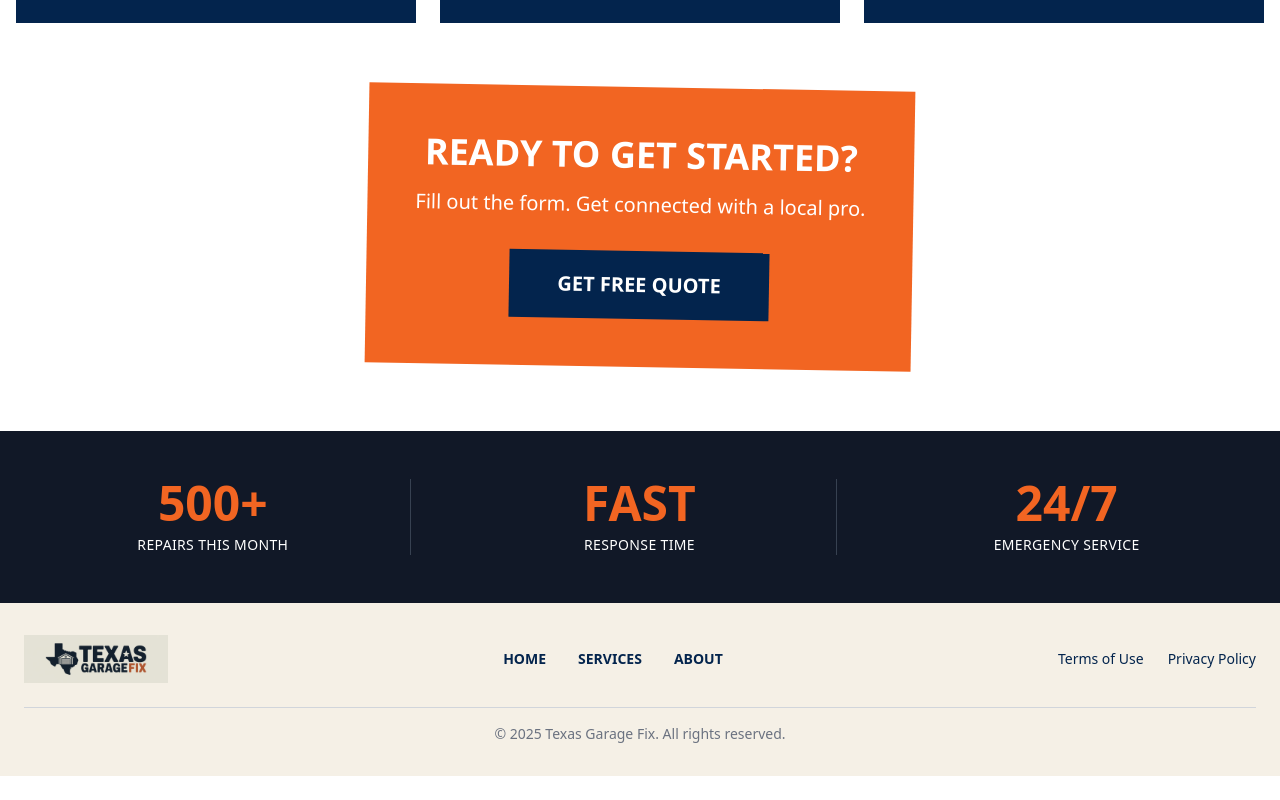
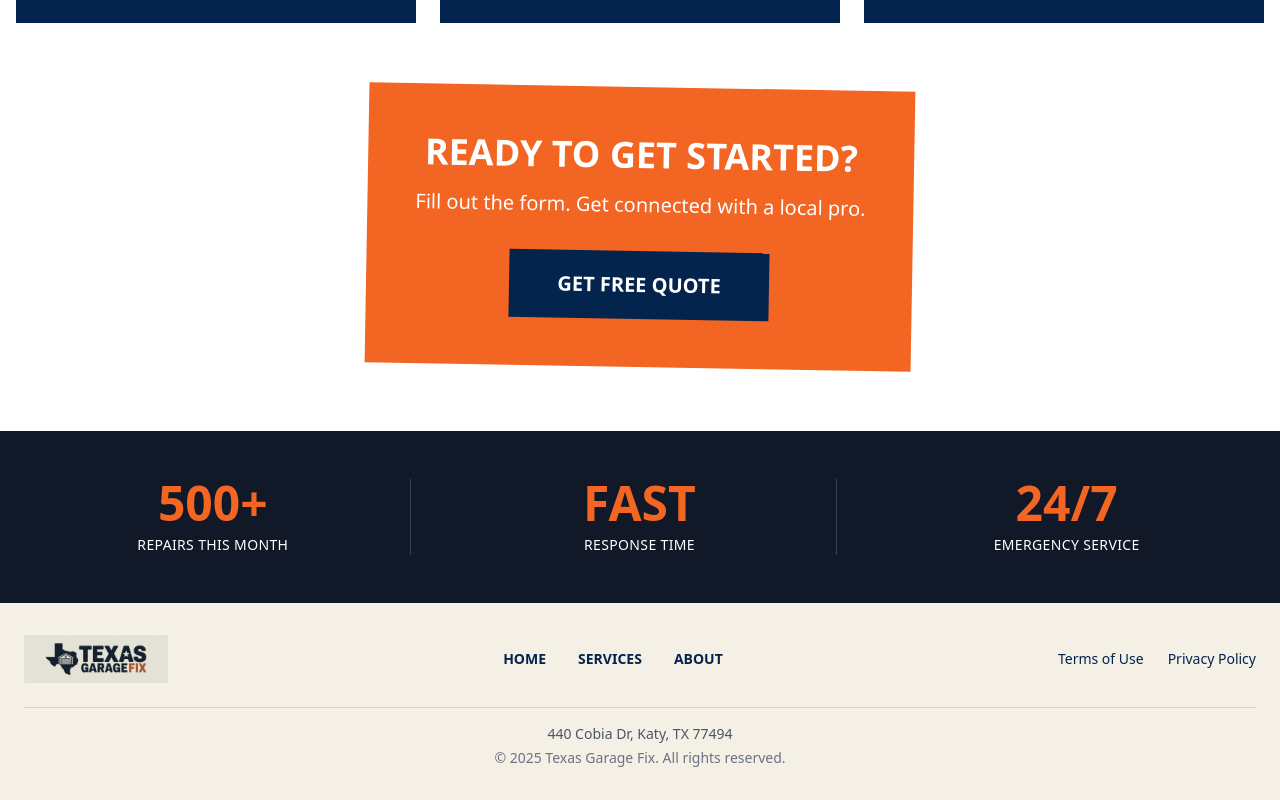
Before and after one commit to jlanddev/texasgaragefix, a Next.js app: page /about in a window 1280 px wide. Shown: the part 1972-2772 px from the top of the page. Before the commit the page ends 2748 px from the top, so only its background shows below. Built offline with nearby package versions, Linux system fonts and the light colour scheme.

Commit message:
Add address to footer on all pages
🤖 Generated with [Claude Code](https://claude.com/claude-code)

Co-Authored-By: Claude Opus 4.5 <noreply@anthropic.com>

```diff
--- a/app/about/page.js
+++ b/app/about/page.js
@@ -194,8 +194,9 @@ export default function AboutPage() {
               <a href="/privacy-policy" className="text-smokey hover:text-tn-orange transition">Privacy Policy</a>
             </div>
           </div>
-          <div className="border-t border-gray-300 pt-4">
-            <p className="text-sm text-gray-500 text-center">&copy; 2025 Texas Garage Fix. All rights reserved.</p>
+          <div className="border-t border-gray-300 pt-4 text-center">
+            <p className="text-sm text-gray-600 mb-1">440 Cobia Dr, Katy, TX 77494</p>
+            <p className="text-sm text-gray-500">&copy; 2025 Texas Garage Fix. All rights reserved.</p>
           </div>
         </div>
       </footer>
--- a/app/page.js
+++ b/app/page.js
@@ -330,8 +330,9 @@ export default function HomePage() {
               <a href="/privacy-policy" className="text-smokey hover:text-tn-orange transition">Privacy Policy</a>
             </div>
           </div>
-          <div className="border-t border-gray-300 pt-4">
-            <p className="text-sm text-gray-500 text-center">&copy; 2025 Texas Garage Fix. All rights reserved.</p>
+          <div className="border-t border-gray-300 pt-4 text-center">
+            <p className="text-sm text-gray-600 mb-1">440 Cobia Dr, Katy, TX 77494</p>
+            <p className="text-sm text-gray-500">&copy; 2025 Texas Garage Fix. All rights reserved.</p>
           </div>
         </div>
       </footer>
--- a/app/privacy-policy/page.js
+++ b/app/privacy-policy/page.js
@@ -139,8 +139,9 @@ export default function PrivacyPolicy() {
               <a href="/privacy-policy" className="text-smokey hover:text-tn-orange transition">Privacy Policy</a>
             </div>
           </div>
-          <div className="border-t border-gray-300 pt-4">
-            <p className="text-sm text-gray-500 text-center">&copy; 2025 Texas Garage Fix. All rights reserved.</p>
+          <div className="border-t border-gray-300 pt-4 text-center">
+            <p className="text-sm text-gray-600 mb-1">440 Cobia Dr, Katy, TX 77494</p>
+            <p className="text-sm text-gray-500">&copy; 2025 Texas Garage Fix. All rights reserved.</p>
           </div>
         </div>
       </footer>
--- a/app/services/page.js
+++ b/app/services/page.js
@@ -347,8 +347,9 @@ export default function ServicesPage() {
               <a href="/privacy-policy" className="text-smokey hover:text-tn-orange transition">Privacy Policy</a>
             </div>
           </div>
-          <div className="border-t border-gray-300 pt-4">
-            <p className="text-sm text-gray-500 text-center">&copy; 2025 Texas Garage Fix. All rights reserved.</p>
+          <div className="border-t border-gray-300 pt-4 text-center">
+            <p className="text-sm text-gray-600 mb-1">440 Cobia Dr, Katy, TX 77494</p>
+            <p className="text-sm text-gray-500">&copy; 2025 Texas Garage Fix. All rights reserved.</p>
           </div>
         </div>
       </footer>
--- a/app/terms-of-use/page.js
+++ b/app/terms-of-use/page.js
@@ -110,8 +110,9 @@ export default function TermsOfUse() {
               <a href="/privacy-policy" className="text-smokey hover:text-tn-orange transition">Privacy Policy</a>
             </div>
           </div>
-          <div className="border-t border-gray-300 pt-4">
-            <p className="text-sm text-gray-500 text-center">&copy; 2025 Texas Garage Fix. All rights reserved.</p>
+          <div className="border-t border-gray-300 pt-4 text-center">
+            <p className="text-sm text-gray-600 mb-1">440 Cobia Dr, Katy, TX 77494</p>
+            <p className="text-sm text-gray-500">&copy; 2025 Texas Garage Fix. All rights reserved.</p>
           </div>
         </div>
       </footer>
```
